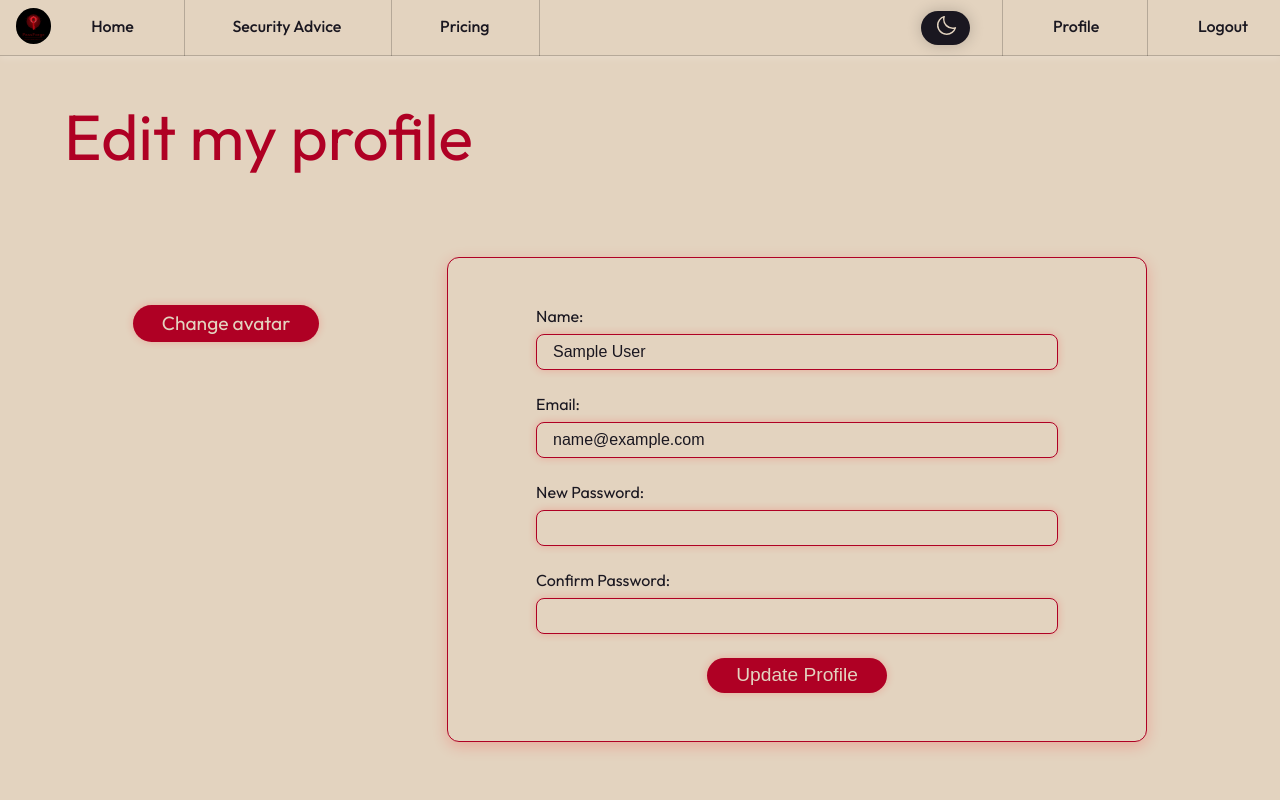
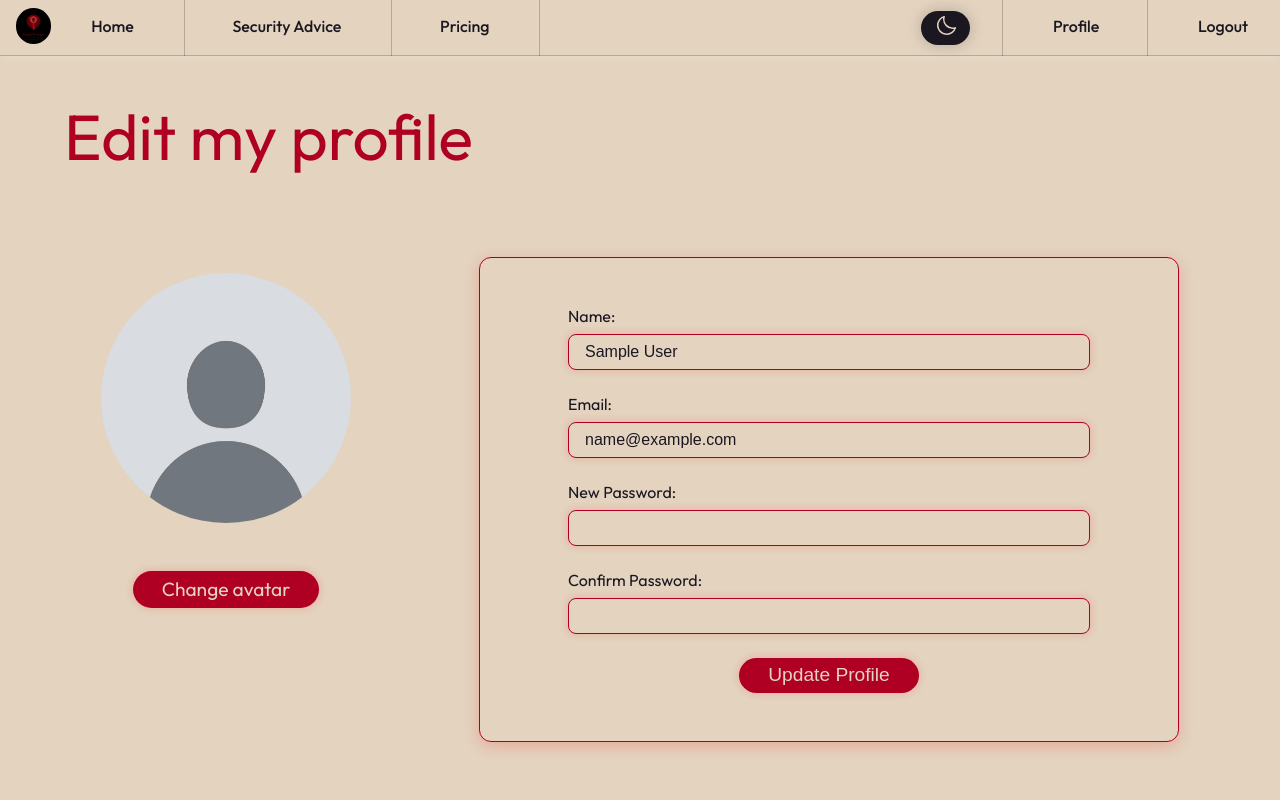
Before and after one commit to PassForgeTHP/React_Passforge, a React (Vite) app: page /edit-profile in a window 1280 px wide. Shown: the top 800 px of the page. Built offline with nearby package versions, Linux system fonts and the light colour scheme; sample sign-in values are in the browser's storage.

Commit message:
Fix avatar display in EditProfile - remove conditional rendering

```diff
--- a/src/pages/EditProfile.jsx
+++ b/src/pages/EditProfile.jsx
@@ -132,13 +132,11 @@ const EditProfile = () => {
       <div className="profile-content">
         <div className="avatar-container">
           <label htmlFor="avatar"></label>
-          {preview && (
-            <img
-              src={preview || user?.avatar || defaultAvatar}
-              alt="avatar preview"
-              className="avatar"
-            />
-          )}
+          <img
+            src={preview || user?.avatar || defaultAvatar}
+            alt="avatar preview"
+            className="avatar"
+          />
           <input
             id="avatar"
             type="file"
```
